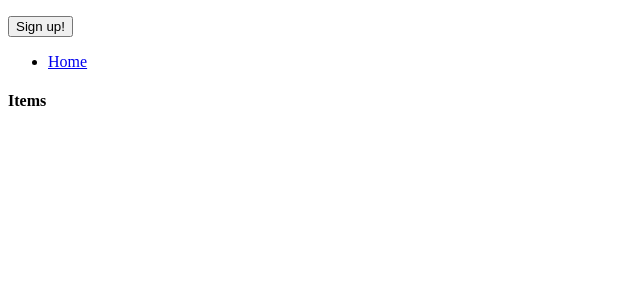
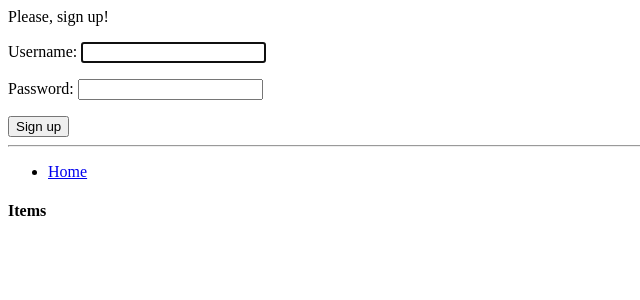
Before and after one commit to Jesyfox/olx_rem, a Django app: page / in a window 1280 px wide. Shown: the top 300 px of the page, without its empty margins (0-640 px from the left). Run offline with Django 3.2, Linux system fonts and the light colour scheme; data that the repository does not hold is empty.

Commit message:
feature: added login and logout

```diff
--- a/olx_rem/classified_ads/templates/base.html
+++ b/olx_rem/classified_ads/templates/base.html
@@ -7,17 +7,19 @@
 <body>
         <div>
             {% if user.is_authenticated %}
-            <p>loged as: {{ user.username }}</p>
+            <p>Logged as: {{ user.username }} <a href="{% url 'classified_ads:logout' %}">logout</a></p>
 
             {% else %}
+                Please, sign up!
                 <form method="post">
                     {% csrf_token %}
                     {{ form.as_p }}
-                    <p><button type="submit">Sign up!</button></p>
+                    <button type="submit">Sign up</button>
                 </form>
             {% endif %}
         </div>
     <div>
+        <hr>
         {% block content %}
         {% endblock %}
     </div>
--- a/olx_rem/classified_ads/urls.py
+++ b/olx_rem/classified_ads/urls.py
@@ -1,11 +1,13 @@
 from django.conf.urls import url
 from django.urls import path, include
+from django.contrib.auth.views import LogoutView
 
 from . import views
 
 urlpatterns = [
     path('', views.index, name='index'),
-    path('api/login', views.sign_up, name='login')
+    path('register', views.register, name='login'),
+    path('logout', LogoutView.as_view(template_name='index.html', next_page='/'), name='logout')
 ]
 
 urlpatterns += [
--- a/olx_rem/classified_ads/views.py
+++ b/olx_rem/classified_ads/views.py
@@ -1,6 +1,6 @@
-from django.contrib.auth import authenticate, login
+from django.contrib.auth import authenticate, login, logout
 from django.contrib.auth.forms import UserCreationForm, AuthenticationForm
-from django.shortcuts import render, get_object_or_404, redirect, reverse
+from django.shortcuts import render, get_object_or_404, redirect, reverse, HttpResponseRedirect
 
 
 from .models import Category, Item
@@ -27,12 +27,25 @@ def index(request):
     context = {}
     instance = Category.objects.all()
     items = Item.objects.all()
+    auth_form = AuthenticationForm
 
-    context.update(instance=instance, items=items)
+    context.update(instance=instance, items=items, form=auth_form)
+    if request.method == 'POST':
+        auth_form = AuthenticationForm(request=request, data=request.POST)
+        if auth_form.is_valid():
+            username = auth_form.cleaned_data.get('username')
+            raw_password = auth_form.cleaned_data.get('password')
+            user = authenticate(username=username, password=raw_password)
+            login(request, user)
+            return render(request, 'index.html', context=context)
+        else:
+            context.update(form=auth_form)
+            return render(request, 'index.html', context=context)
+
     return render(request, 'index.html', context=context)
 
 
-def sign_up(request):
+def register(request):
     context = {}
     if request.method == 'POST':
         form = UserCreationForm(request.POST)
@@ -50,3 +63,8 @@ def sign_up(request):
         form = UserCreationForm()
         context.update(form=form)
         return render(request, 'index.html', context=context)
+
+
+def logout_view(request):
+    logout(request)
+    return HttpResponseRedirect('/')
```
